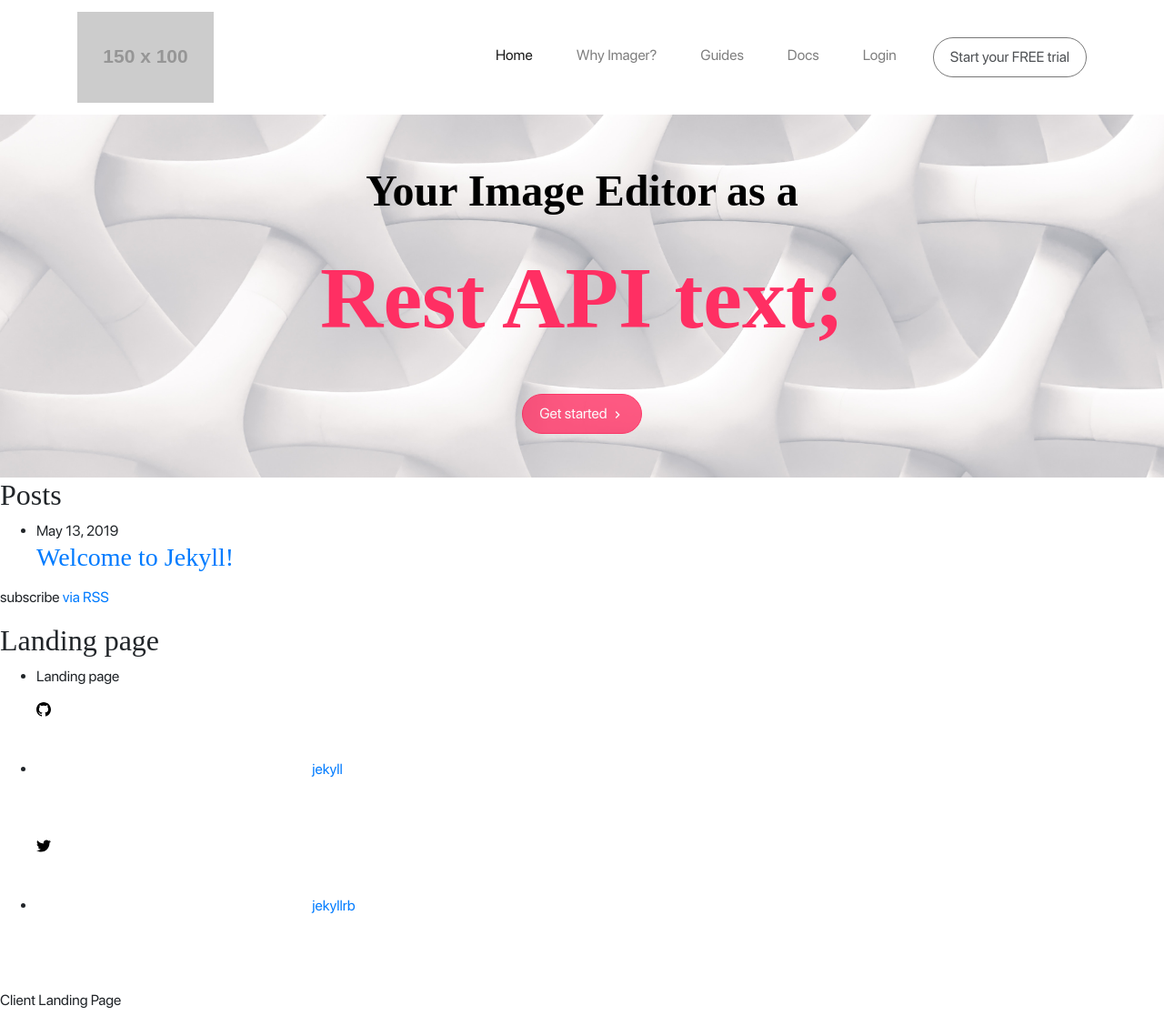
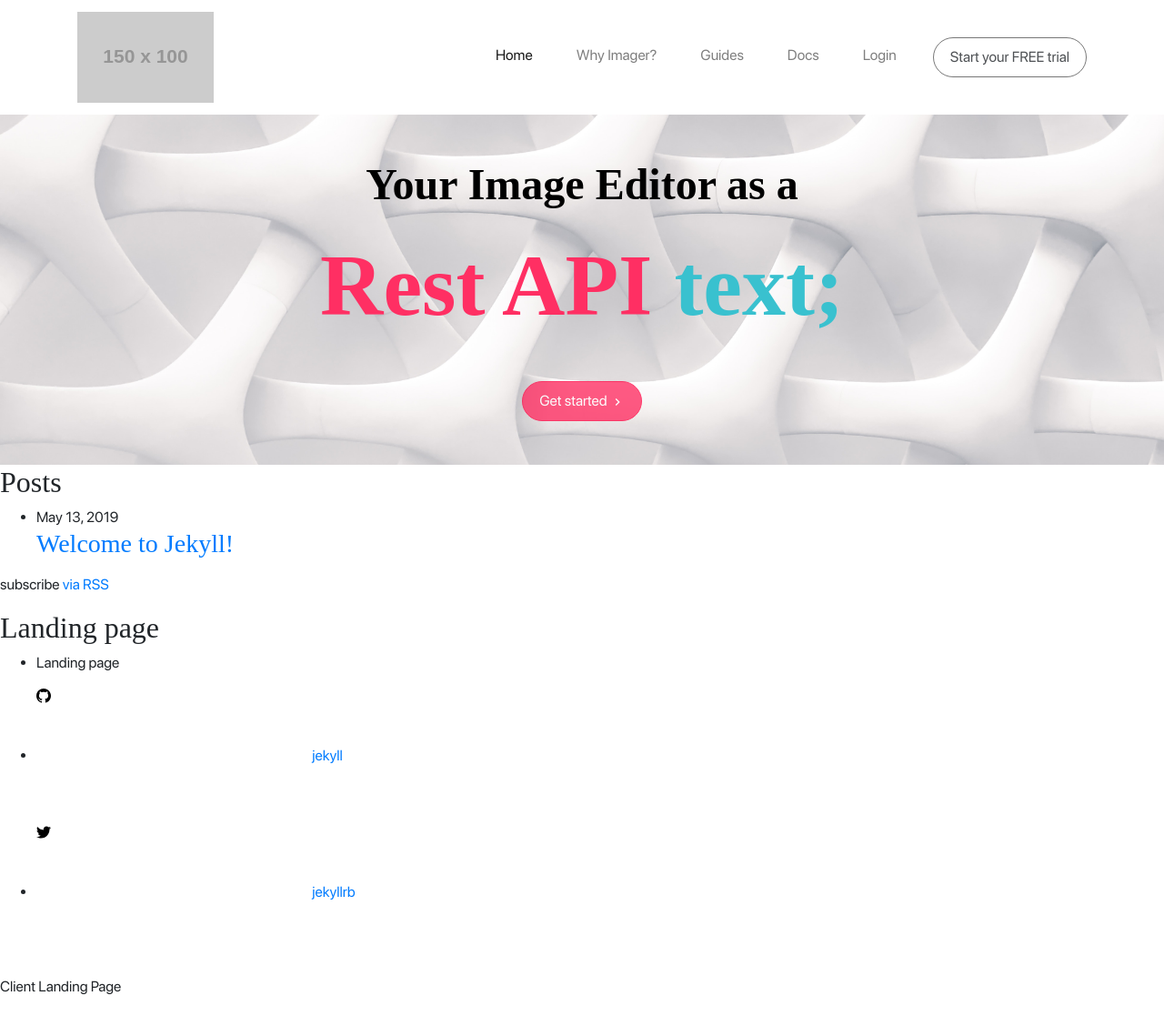
Before and after one commit to rendrap/gblog, a Jekyll site: the page built from index.md, in a window 1280 px wide. Shown: the whole page at 91% size. Built offline with Jekyll 4.4.1, drawn with Linux system fonts in a browser that asks for light colours; some web fonts are replaced.

Commit message:
tweak headline sect v2

```diff
--- a/_includes/headline.html
+++ b/_includes/headline.html
@@ -2,9 +2,9 @@
   <img src="{{ "/assets/images/headline-bg.jpg" | relative_url }}" alt="" class="bg-image">
   <div class="container">
     <div class="overlay-content text-white py-lg-5 text-center">
-      <p class="subtitle text-black letter-spacing-4 mb-4">Your Image Editor as a</p>
+      <h4 class="sub-heading text-black font-weight-bold mb-4">Your Image Editor as a</h4>
       <h3 class="display-1 font-weight-bold lightcoral mb-5">Rest API
-        <span>text;</span>
+        <span class="lightskyblue">text;</span>
       </h3>
       <a href="#" class="btn btn-heading btn-light btn-round">Get started
         <img src="{{ "/assets/images/icon_chevron_right.svg" | relative_url }}" alt="chevron right icon" class="icon-size">
--- a/_sass/_custom.scss
+++ b/_sass/_custom.scss
@@ -112,16 +112,17 @@ img.bg-image {
   color:#000;
 }
 
-.overlay-content > .subtitle {
-  font-size: 3rem;
-  font-weight: 800;
-}
 $lightcoral:#FF2F63;
-
+$lightskyblue: #39C1CF;
 .lightcoral {
   color: $lightcoral;
 }
-
+.lightskyblue {
+  color: $lightskyblue;
+}
 .btn-heading {
-    @include button-variant($lightcoral, darken($lightcoral, 7.5%), darken($lightcoral, 10%), lighten($lightcoral,5%), lighten($lightcoral, 10%), darken($lightcoral,30%));
+  @include button-variant($lightcoral, darken($lightcoral, 7.5%), darken($lightcoral, 10%), lighten($lightcoral,5%), lighten($lightcoral, 10%), darken($lightcoral,30%));
 }
+.overlay-content>.sub-heading {
+  @include font-size(3rem);
+}
--- a/_sass/_variables.scss
+++ b/_sass/_variables.scss
@@ -116,7 +116,7 @@ $enable-hover-media-query:                    false !default; // Deprecated, no
 $enable-grid-classes:                         true !default;
 $enable-pointer-cursor-for-buttons:           true !default;
 $enable-print-styles:                         true !default;
-$enable-responsive-font-sizes:                false !default;
+$enable-responsive-font-sizes:                true !default;
 $enable-validation-icons:                     true !default;
 $enable-deprecation-messages:                 true !default;
 
```
